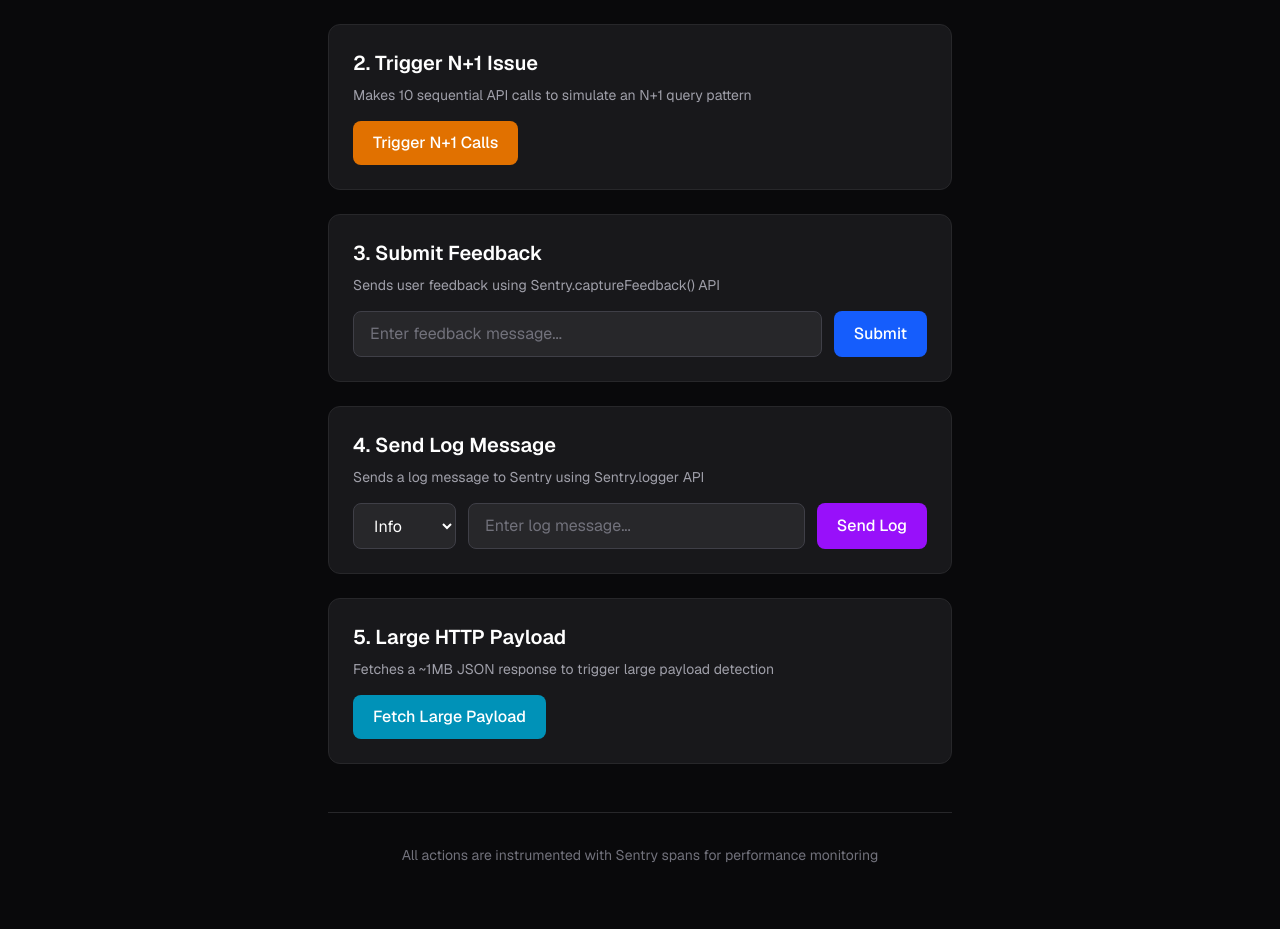
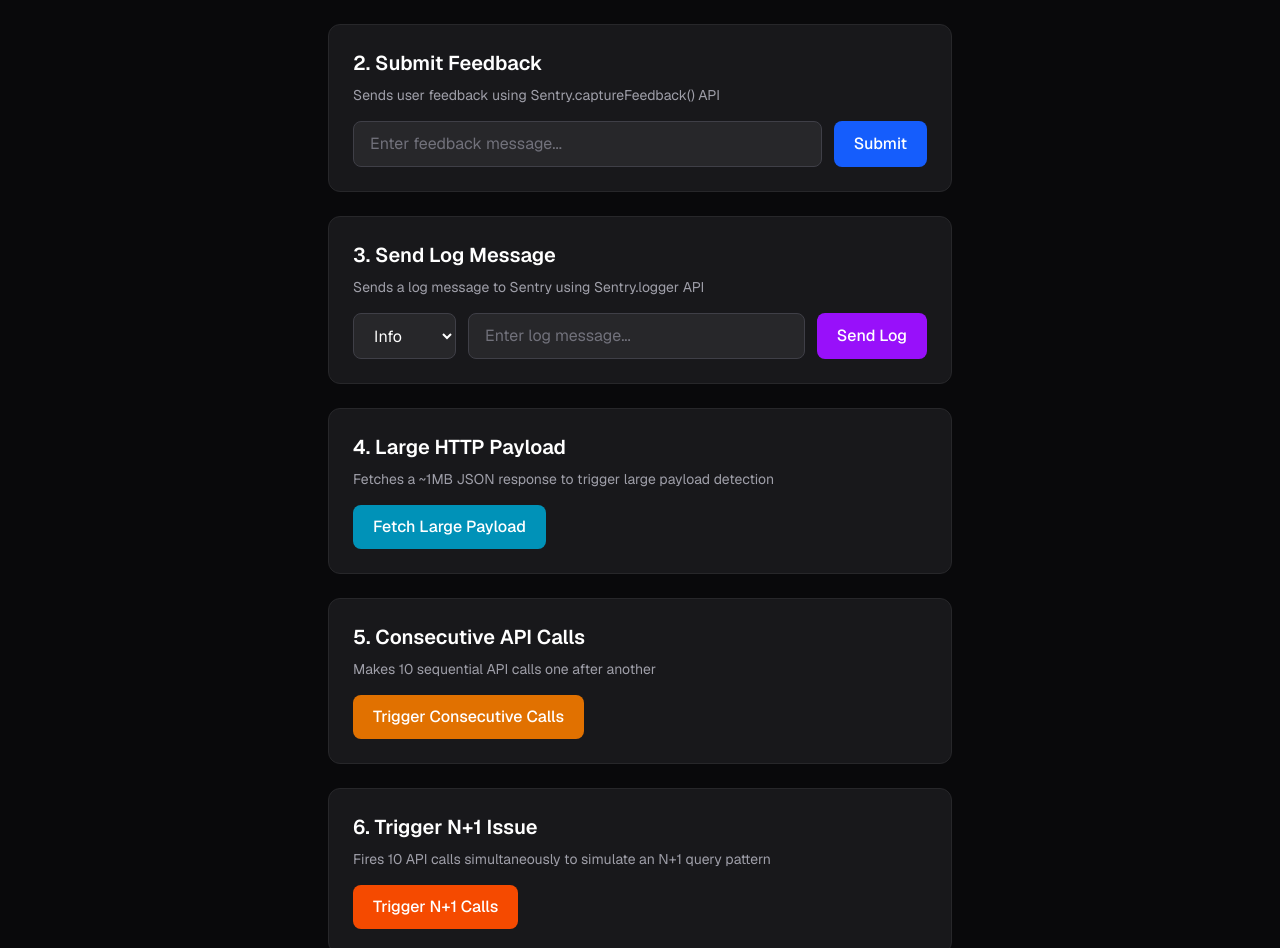
Before and after one commit to malwilley/sentry-tester-app, a Next.js app: page / in a window 1280 px wide. Shown: the part 444-1392 px from the top of the page. Built offline with nearby package versions, Linux system fonts and the light colour scheme.

Commit message:
New consecutive calls

```diff
--- a/app/api/item/[id]/route.ts
+++ b/app/api/item/[id]/route.ts
@@ -28,7 +28,7 @@ export async function GET(
     },
     async (span) => {
       // Simulate database delay
-      await new Promise((resolve) => setTimeout(resolve, 100));
+      await new Promise((resolve) => setTimeout(resolve, 500));
 
       const itemId = parseInt(id, 10);
       const item = items.find((i) => i.id === itemId);
--- a/app/page.tsx
+++ b/app/page.tsx
@@ -71,30 +71,35 @@ export default function Home() {
     );
   };
 
-  const triggerNPlusOne = async () => {
-    showToast("Triggering N+1 API calls...", "info");
+  const triggerConsecutiveApiCalls = async () => {
+    showToast("Triggering consecutive API calls...", "info");
 
-    await Sentry.startSpan(
-      {
-        name: "n-plus-one-fetch",
-        op: "http.client",
-      },
-      async (span) => {
     const results: unknown[] = [];
 
-        // Simulate N+1 by making 10 sequential API calls
+    // Make 10 sequential API calls
     for (let i = 1; i <= 10; i++) {
+      showToast(`Fetching item ${i}/10...`, "info");
       const response = await fetch(`/api/item/${i}`);
       const data = await response.json();
       results.push(data);
     }
 
-        span.setAttribute("items.fetched", results.length);
+    showToast(`Fetched ${results.length} items consecutively`, "success");
+  };
+
+  const triggerNPlusOne = async () => {
+    showToast("Triggering N+1 API calls...", "info");
+
+    // Fire all 10 API calls simultaneously
+    const promises = Array.from({ length: 10 }, (_, i) =>
+      fetch(`/api/item/${i + 1}`).then((res) => res.json())
+    );
+
+    const results = await Promise.all(promises);
+
     showToast(
-          `N+1 issue triggered: Fetched ${results.length} items sequentially`,
+      `N+1 issue triggered: Fetched ${results.length} items simultaneously`,
       "success"
-        );
-      }
     );
   };
 
@@ -106,12 +111,6 @@ export default function Home() {
 
     showToast("Submitting feedback...", "info");
 
-    await Sentry.startSpan(
-      {
-        name: "submit-feedback-action",
-        op: "ui.action",
-      },
-      async () => {
     Sentry.captureFeedback({
       message: feedbackMessage,
       name: username,
@@ -120,8 +119,6 @@ export default function Home() {
 
     setFeedbackMessage("");
     showToast("Feedback submitted to Sentry!", "success");
-      }
-    );
   };
 
   const sendLog = async () => {
@@ -132,12 +129,6 @@ export default function Home() {
 
     showToast(`Sending ${logLevel} log...`, "info");
 
-    await Sentry.startSpan(
-      {
-        name: "send-log-action",
-        op: "ui.action",
-      },
-      async () => {
     Sentry.logger[logLevel](logMessage, {
       username,
       timestamp: new Date().toISOString(),
@@ -145,29 +136,15 @@ export default function Home() {
 
     setLogMessage("");
     showToast(`Log message sent to Sentry!`, "success");
-      }
-    );
   };
 
   const triggerLargePayload = async () => {
     showToast("Fetching large payload...", "info");
 
-    await Sentry.startSpan(
-      {
-        name: "large-payload-fetch",
-        op: "http.client",
-      },
-      async (span) => {
     const response = await fetch("/api/large-payload");
     const data = await response.json();
 
-        span.setAttribute("payload.items", data.length);
-        showToast(
-          `Large payload received: ${data.length} items (~1MB)`,
-          "success"
-        );
-      }
-    );
+    showToast(`Large payload received: ${data.length} items (~1MB)`, "success");
   };
 
   return (
@@ -212,22 +189,7 @@ export default function Home() {
 
           <section className="p-6 rounded-xl bg-zinc-900 border border-zinc-800">
             <h2 className="text-xl font-semibold text-white mb-2">
-              2. Trigger N+1 Issue
-            </h2>
-            <p className="text-zinc-400 text-sm mb-4">
-              Makes 10 sequential API calls to simulate an N+1 query pattern
-            </p>
-            <button
-              onClick={triggerNPlusOne}
-              className="px-5 py-2.5 rounded-lg bg-amber-600 hover:bg-amber-500 text-white font-medium transition-colors"
-            >
-              Trigger N+1 Calls
-            </button>
-          </section>
-
-          <section className="p-6 rounded-xl bg-zinc-900 border border-zinc-800">
-            <h2 className="text-xl font-semibold text-white mb-2">
-              3. Submit Feedback
+              2. Submit Feedback
             </h2>
             <p className="text-zinc-400 text-sm mb-4">
               Sends user feedback using Sentry.captureFeedback() API
@@ -252,7 +214,7 @@ export default function Home() {
 
           <section className="p-6 rounded-xl bg-zinc-900 border border-zinc-800">
             <h2 className="text-xl font-semibold text-white mb-2">
-              4. Send Log Message
+              3. Send Log Message
             </h2>
             <p className="text-zinc-400 text-sm mb-4">
               Sends a log message to Sentry using Sentry.logger API
@@ -289,7 +251,7 @@ export default function Home() {
 
           <section className="p-6 rounded-xl bg-zinc-900 border border-zinc-800">
             <h2 className="text-xl font-semibold text-white mb-2">
-              5. Large HTTP Payload
+              4. Large HTTP Payload
             </h2>
             <p className="text-zinc-400 text-sm mb-4">
               Fetches a ~1MB JSON response to trigger large payload detection
@@ -299,6 +261,36 @@ export default function Home() {
               className="px-5 py-2.5 rounded-lg bg-cyan-600 hover:bg-cyan-500 text-white font-medium transition-colors"
             >
               Fetch Large Payload
+            </button>
+          </section>
+
+          <section className="p-6 rounded-xl bg-zinc-900 border border-zinc-800">
+            <h2 className="text-xl font-semibold text-white mb-2">
+              5. Consecutive API Calls
+            </h2>
+            <p className="text-zinc-400 text-sm mb-4">
+              Makes 10 sequential API calls one after another
+            </p>
+            <button
+              onClick={triggerConsecutiveApiCalls}
+              className="px-5 py-2.5 rounded-lg bg-amber-600 hover:bg-amber-500 text-white font-medium transition-colors"
+            >
+              Trigger Consecutive Calls
+            </button>
+          </section>
+
+          <section className="p-6 rounded-xl bg-zinc-900 border border-zinc-800">
+            <h2 className="text-xl font-semibold text-white mb-2">
+              6. Trigger N+1 Issue
+            </h2>
+            <p className="text-zinc-400 text-sm mb-4">
+              Fires 10 API calls simultaneously to simulate an N+1 query pattern
+            </p>
+            <button
+              onClick={triggerNPlusOne}
+              className="px-5 py-2.5 rounded-lg bg-orange-600 hover:bg-orange-500 text-white font-medium transition-colors"
+            >
+              Trigger N+1 Calls
             </button>
           </section>
         </div>
```
Lines whose indentation alone changed are shown as unchanged.
